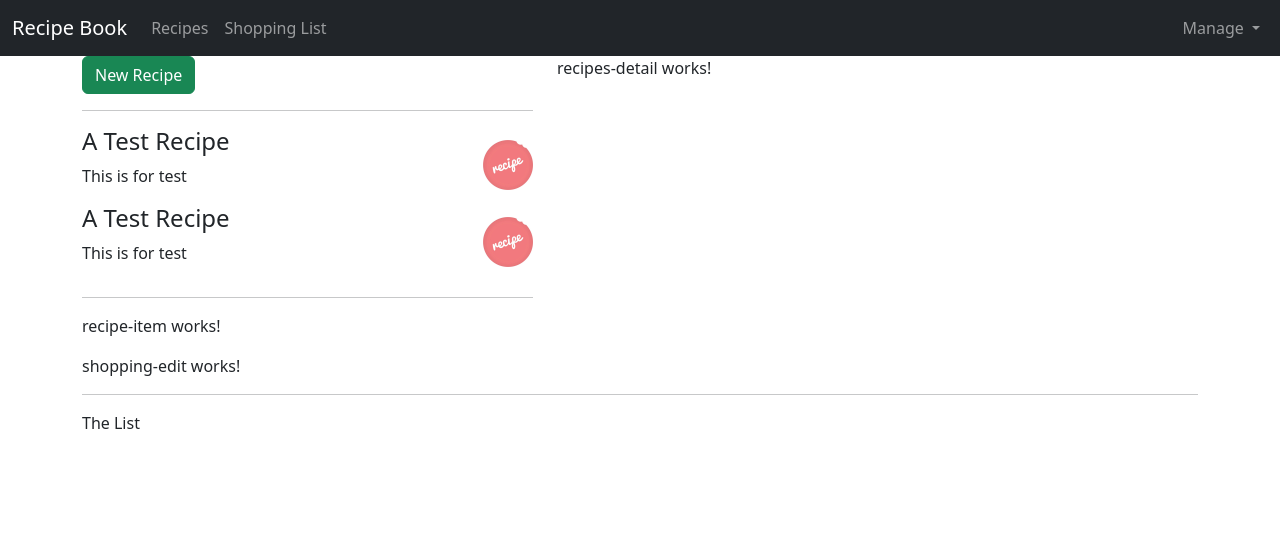
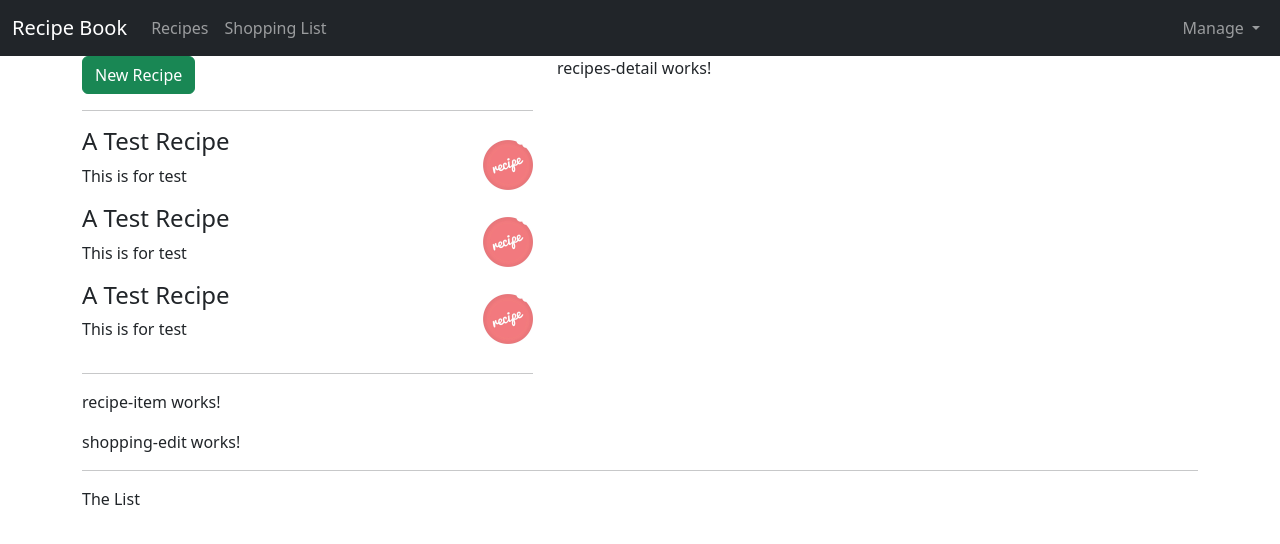
Before and after one commit to abhilashk12/employeeManagementPortal, an Angular app in the folder Udemi/my-first-app/: page / in a window 1280 px wide. Shown: the top 544 px of the page. Built offline with nearby package versions, Linux system fonts and the light colour scheme.

Commit message:
added a recipe

```diff
--- a/Udemi/my-first-app/src/app/recipes/recipe-list/recipes-list.component.ts
+++ b/Udemi/my-first-app/src/app/recipes/recipe-list/recipes-list.component.ts
@@ -10,6 +10,7 @@ export class RecipesListComponent implements OnInit {
 
  recipes: Recipe[] = [
   new Recipe('A Test Recipe', 'This is for test'),
+  new Recipe('A Test Recipe', 'This is for test'),
   new Recipe('A Test Recipe', 'This is for test')
 
  ];
```
